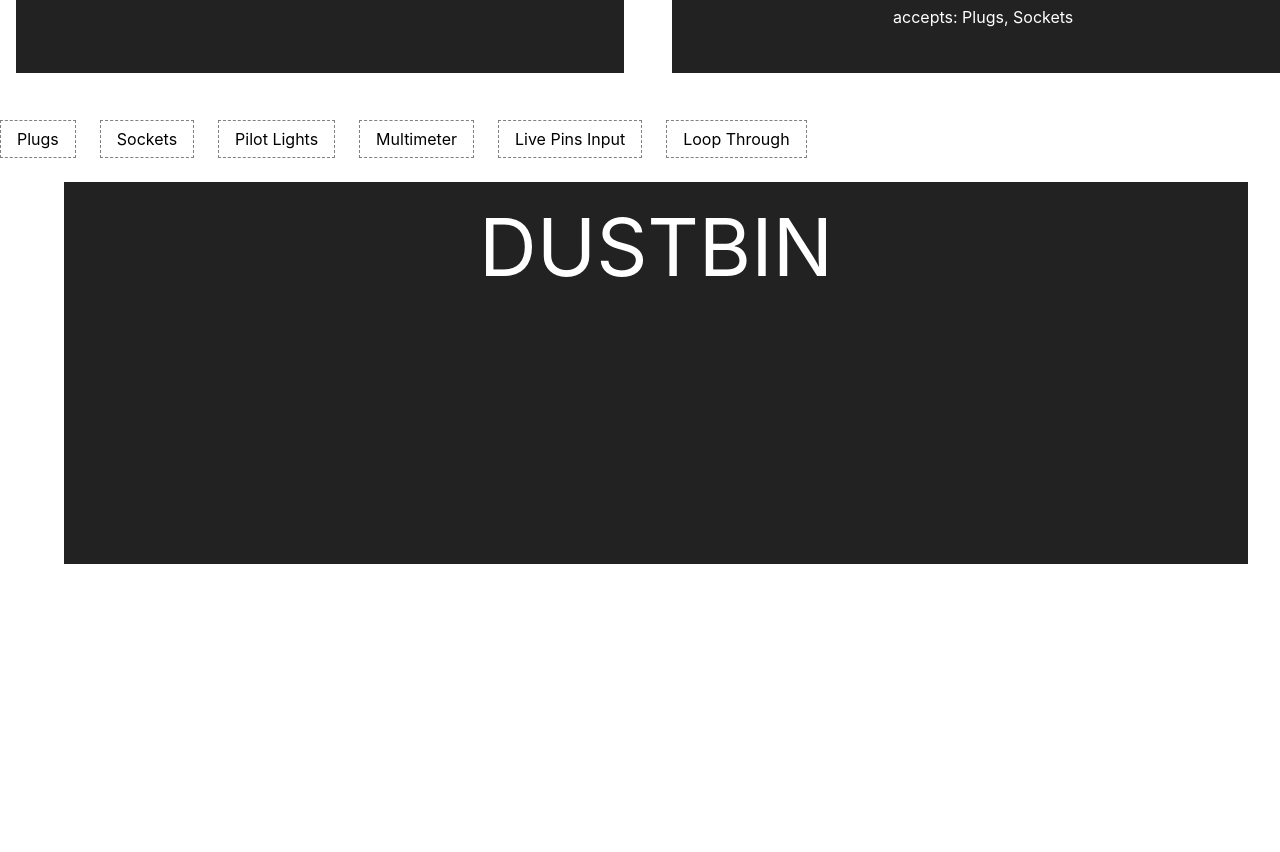
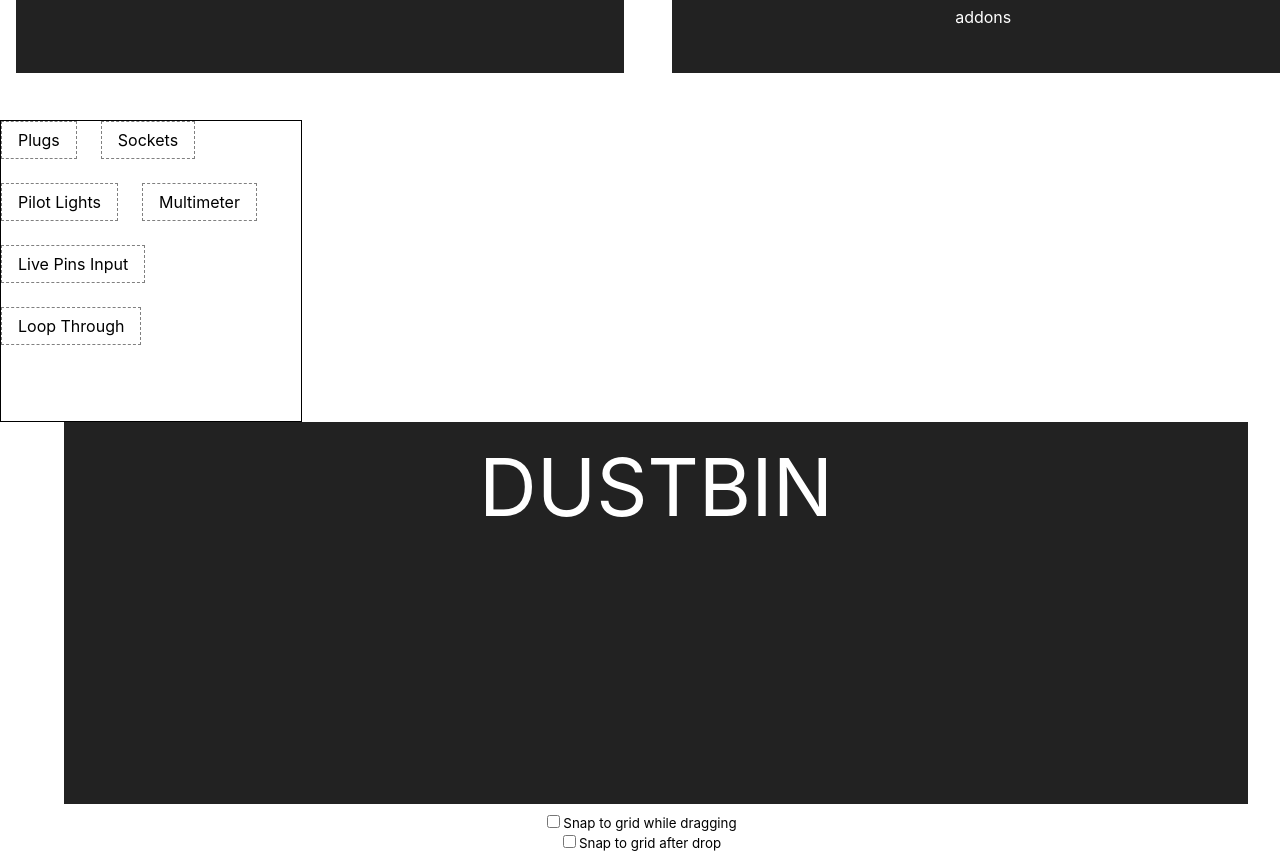
Before and after one commit to aswinvk28/power-distribution-box, a React (Create React App) app: page / in a window 1280 px wide. Shown: the part 300-1152 px from the top of the page. Before the commit the page ends 864 px from the top, so only its background shows below. Built offline with nearby package versions, Linux system fonts and the light colour scheme.

Commit message:
snap top grid dragging

```diff
--- a/src/components/Box.js
+++ b/src/components/Box.js
@@ -16,9 +16,9 @@ export const Box = ({ name, type, uniqid, distribution, isDropped }) => {
         item: { name, type, uniqid, distribution },
         collect: (monitor) => ({
             opacity: monitor.isDragging() ? 0.4 : 1,
-        }),
+        })
     });
-    return (<div ref={drag} style={{ ...style, opacity }}>
+    return (<div style={{ ...style, opacity }}>
 			{isDropped ? <s>{name}</s> : name}
 		</div>);
 };
--- /dev/null
+++ b/src/components/BoxDragPreview.js
@@ -0,0 +1,17 @@
+import React, { useEffect, useState, memo } from 'react';
+import { Box } from './Box';
+const styles = {
+    display: 'inline-block',
+    transform: 'rotate(-7deg)',
+    WebkitTransform: 'rotate(-7deg)',
+};
+export const BoxDragPreview = memo(({ name, type }) => {
+    const [tickTock, setTickTock] = useState(false);
+    useEffect(function subscribeToIntervalTick() {
+        const interval = setInterval(() => setTickTock(!tickTock), 500);
+        return () => clearInterval(interval);
+    }, [tickTock]);
+    return (<div style={styles}>
+				<Box name={name} type={type} yellow={tickTock}/>
+			</div>);
+});
--- a/src/components/Container.js
+++ b/src/components/Container.js
@@ -6,6 +6,9 @@ import { ItemTypes } from './ItemTypes';
 import update from 'immutability-helper';
 import Uniqid from './Uniqid';
 import Constants from './Constants';
+import { snapToGrid as doSnapToGrid } from './snapToGrid';
+import { DraggableBox } from './DraggableBox';
+import { useDrop } from 'react-dnd';
 const useLocalStorage = Constants.useLocalStorage;
 
 const buckets = {
@@ -16,7 +19,10 @@ const buckets = {
     "templated_outputs_row2": null,
     "templated_addons_row1": null,
     "templated_addons_row2": null
-}
+};
+
+const allItems = [ItemTypes.PLUGS, ItemTypes.SOCKETS, ItemTypes.PILOT_LIGHTS,
+    ItemTypes.MULTIMETER, ItemTypes.LIVE_PINS_INPUT, ItemTypes.LIVE_PINS_OUTPUT];
 
 const style = {
     width: '100%',
@@ -30,7 +36,7 @@ const style = {
     float: 'left',
 };
 
-export const Container = () => {
+export const Container = ({ snapToGrid }) => {
     // load from localStorage the distributions
 
     let cartesianDroppedItems = null,
@@ -98,13 +104,13 @@ export const Container = () => {
         { accepts: [ItemTypes.PLUGS, ItemTypes.SOCKETS], lastDroppedItem: null,
             totalDroppedItems: templatedAddon2DroppedItems, e_name: "templated_addons_row2" }
     ]);
-    const [boxes] = useState([
-        { name: 'Plugs', type: ItemTypes.PLUGS, uniqid: null, distribution: null },
-        { name: 'Sockets', type: ItemTypes.SOCKETS, uniqid: null, distribution: null },
-        { name: 'Pilot Lights', type: ItemTypes.PILOT_LIGHTS, uniqid: null, distribution: null },
-        { name: 'Multimeter', type: ItemTypes.MULTIMETER, uniqid: null, distribution: null },
-        { name: 'Live Pins Input', type: ItemTypes.LIVE_PINS_INPUT, uniqid: null, distribution: null },
-        { name: 'Loop Through', type: ItemTypes.LIVE_PINS_OUTPUT, uniqid: null, distribution: null },
+    const [boxes, setBoxes] = useState([
+        { name: 'Plugs', type: ItemTypes.PLUGS, uniqid: null, distribution: null, left: 20, top: 80, index: 0 },
+        { name: 'Sockets', type: ItemTypes.SOCKETS, uniqid: null, distribution: null, left: 20, top: 80, index: 1 },
+        { name: 'Pilot Lights', type: ItemTypes.PILOT_LIGHTS, uniqid: null, distribution: null, left: 20, top: 80, index: 2 },
+        { name: 'Multimeter', type: ItemTypes.MULTIMETER, uniqid: null, distribution: null, left: 20, top: 80, index: 3 },
+        { name: 'Live Pins Input', type: ItemTypes.LIVE_PINS_INPUT, uniqid: null, distribution: null, left: 20, top: 80, index: 4 },
+        { name: 'Loop Through', type: ItemTypes.LIVE_PINS_OUTPUT, uniqid: null, distribution: null, left: 20, top: 80, index: 5 },
     ]);
     const [droppedBoxNames, setDroppedBoxNames] = useState([]);
     function isDropped(boxName) {
@@ -154,6 +160,16 @@ export const Container = () => {
             },
         }))
     }, [distributions]);
+
+    function renderBox(item, index) {
+        return (<DraggableBox key={index} id={index}
+        name={item.name} type={item.type}
+        uniqid={item.uniqid}
+        distribution={item.distribution}
+        isDropped={isDropped(item.name)}
+        {...item} />)
+    }
+
     return (<div className="AppInnerContainer">
     <div style={{ overflow: 'hidden', clear: 'both' }}>
         <div style={style} className="templated-distributions-container">
@@ -165,8 +181,11 @@ export const Container = () => {
         </div>
     </div>
 
-    <div style={{ overflow: 'hidden', clear: 'both', marginTop: "15px" }}>
-        {boxes.map(({ name, type }, index) => (<Box name={name} type={type} isDropped={isDropped(name)} key={index}/>))}
+    <div style={{ overflow: 'hidden', clear: 'both', marginTop: "15px", width: 300,
+    height: 300, border: '1px solid black', position: 'relative' }}>
+        {boxes.map((item, index) => (
+            renderBox(item, index)
+        ))}
     </div>
 
     {dustbins.map(({accepts}, num) => (
--- /dev/null
+++ b/src/components/Controller.js
@@ -0,0 +1,29 @@
+import React, { useState, useCallback } from 'react';
+import { Container } from './Container';
+import { CustomDragLayer } from './CustomDragLayer';
+
+export const Controller = () => {
+    const [snapToGridAfterDrop, setSnapToGridAfterDrop] = useState(false);
+    const [snapToGridWhileDragging, setSnapToGridWhileDragging] = useState(false);
+    const handleSnapToGridAfterDropChange = useCallback(() => {
+        setSnapToGridAfterDrop(!snapToGridAfterDrop);
+    }, [snapToGridAfterDrop]);
+    const handleSnapToGridWhileDraggingChange = useCallback(() => {
+        setSnapToGridWhileDragging(!snapToGridWhileDragging);
+    }, [snapToGridWhileDragging]);
+    return (<div>
+			<Container snapToGrid={snapToGridAfterDrop}/>
+			<CustomDragLayer snapToGrid={snapToGridWhileDragging}/>
+			<p>
+				<label htmlFor="snapToGridWhileDragging">
+					<input id="snapToGridWhileDragging" type="checkbox" checked={snapToGridWhileDragging} onChange={handleSnapToGridWhileDraggingChange}/>
+					<small>Snap to grid while dragging</small>
+				</label>
+				<br />
+				<label htmlFor="snapToGridAfterDrop">
+					<input id="snapToGridAfterDrop" type="checkbox" checked={snapToGridAfterDrop} onChange={handleSnapToGridAfterDropChange}/>
+					<small>Snap to grid after drop</small>
+				</label>
+			</p>
+		</div>);
+};
--- /dev/null
+++ b/src/components/CustomDragLayer.js
@@ -0,0 +1,69 @@
+import React from 'react';
+import { useDragLayer } from 'react-dnd';
+import { ItemTypes } from './ItemTypes';
+import { BoxDragPreview } from './BoxDragPreview';
+import { snapToGrid } from './snapToGrid';
+const layerStyles = {
+    position: 'absolute',
+    pointerEvents: 'none',
+    zIndex: 100,
+    left: 0,
+    top: 0,
+    width: '100%',
+    height: '100%',
+};
+function getItemStyles(initialOffset, currentOffset, isSnapToGrid) {
+    if (!initialOffset || !currentOffset) {
+        return {
+            display: 'none',
+        };
+    }
+    let { x, y } = currentOffset;
+    if (isSnapToGrid) {
+        x -= initialOffset.x;
+        y -= initialOffset.y;
+        [x, y] = snapToGrid(x, y);
+        x += initialOffset.x;
+        y += initialOffset.y;
+    }
+    const transform = `translate(${x}px, ${y}px)`;
+    return {
+        transform,
+        WebkitTransform: transform,
+    };
+}
+export const CustomDragLayer = (props) => {
+    const { itemType, isDragging, item, initialOffset, currentOffset, } = useDragLayer((monitor) => ({
+        item: monitor.getItem(),
+        itemType: monitor.getItemType(),
+        initialOffset: monitor.getInitialSourceClientOffset(),
+        currentOffset: monitor.getSourceClientOffset(),
+        isDragging: monitor.isDragging(),
+    }));
+    function renderItem() {
+        switch (itemType) {
+            case ItemTypes.PLUGS:
+                return <BoxDragPreview type={item.type} name={item.name} />;
+            case ItemTypes.SOCKETS:
+                return <BoxDragPreview type={item.type} name={item.name} />;
+            case ItemTypes.PILOT_LIGHTS:
+                return <BoxDragPreview type={item.type} name={item.name} />;
+            case ItemTypes.MULTIMETER:
+                return <BoxDragPreview type={item.type} name={item.name} />;
+            case ItemTypes.LIVE_PINS_INPUT:
+                return <BoxDragPreview type={item.type} name={item.name} />;
+            case ItemTypes.LIVE_PINS_OUTPUT:
+                return <BoxDragPreview type={item.type} name={item.name} />;
+            default:
+                return null;
+        }
+    }
+    if (!isDragging) {
+        return null;
+    }
+    return (<div style={layerStyles}>
+			<div style={getItemStyles(initialOffset, currentOffset, props.snapToGrid)}>
+				{renderItem()}
+			</div>
+		</div>);
+};
--- a/src/components/Distribution.js
+++ b/src/components/Distribution.js
@@ -38,14 +38,14 @@ export const Distribution = ({ accept, lastDroppedItem, totalDroppedItems, e_nam
         localStorage.setItem(e_name + ": items", JSON.stringify(totalDroppedItems));
     }
     return (<div ref={drop} style={{ ...style, backgroundColor }} className={e_name}>
-			{isActive
-        ? 'Release to drop'
-        : `accepts: ${accept.join(', ')}`}
+			{e_name.indexOf("addons") > -1 ? 'addons' : ''}
+            {e_name.indexOf("inputs") > -1 ? 'inputs' : ''}
+            {e_name.indexOf("outputs") > -1 ? 'outputs' : ''}
 
             {
                 totalDroppedItems.map(({name, type, uniqid, distribution}, index) =>  {
                     return (
-                        <GridBox name={name} type={type} uniqid={uniqid}
+                        <GridBox name={name} type={type} uniqid={uniqid} key={index}
                         distribution={distribution} isDropped={true} />
                     )
                 })
--- /dev/null
+++ b/src/components/DraggableBox.js
@@ -0,0 +1,30 @@
+import React, { useEffect } from 'react';
+import { useDrag } from 'react-dnd';
+import { ItemTypes } from './ItemTypes';
+import { getEmptyImage } from 'react-dnd-html5-backend';
+import { Box } from './Box';
+function getStyles(left, top, isDragging) {
+    const transform = `translate3d(${left}px, ${top}px, 0)`;
+    return {
+        // IE fallback: hide the real node using CSS when dragging
+        // because IE will ignore our custom "empty image" drag preview.
+        opacity: isDragging ? 0 : 1,
+        height: isDragging ? 0 : '',
+    };
+}
+export const DraggableBox = (props) => {
+    const { name, type, uniqid, distribution, isDropped, left, top } = props;
+    const [{ isDragging }, drag, preview] = useDrag({
+        item: { name, type, uniqid, distribution },
+        collect: (monitor) => ({
+            isDragging: monitor.isDragging(),
+        }),
+    });
+    useEffect(() => {
+        preview(getEmptyImage(), { captureDraggingState: true });
+    }, []);
+    return (<div ref={drag} style={getStyles(left, top, isDragging)}>
+            <Box name={name} type={type} uniqid={uniqid} distribution={distribution}
+            isDropped={isDropped} />
+		</div>);
+};
--- a/src/components/PowerDist.js
+++ b/src/components/PowerDist.js
@@ -1 +1 @@
-export { Container as default } from './Container'
+export { Controller as default } from './Controller'
--- /dev/null
+++ b/src/components/snapToGrid.js
@@ -0,0 +1,5 @@
+export function snapToGrid(x, y) {
+    const snappedX = Math.round(x / 32) * 32
+    const snappedY = Math.round(y / 32) * 32
+    return [snappedX, snappedY]
+}
```
